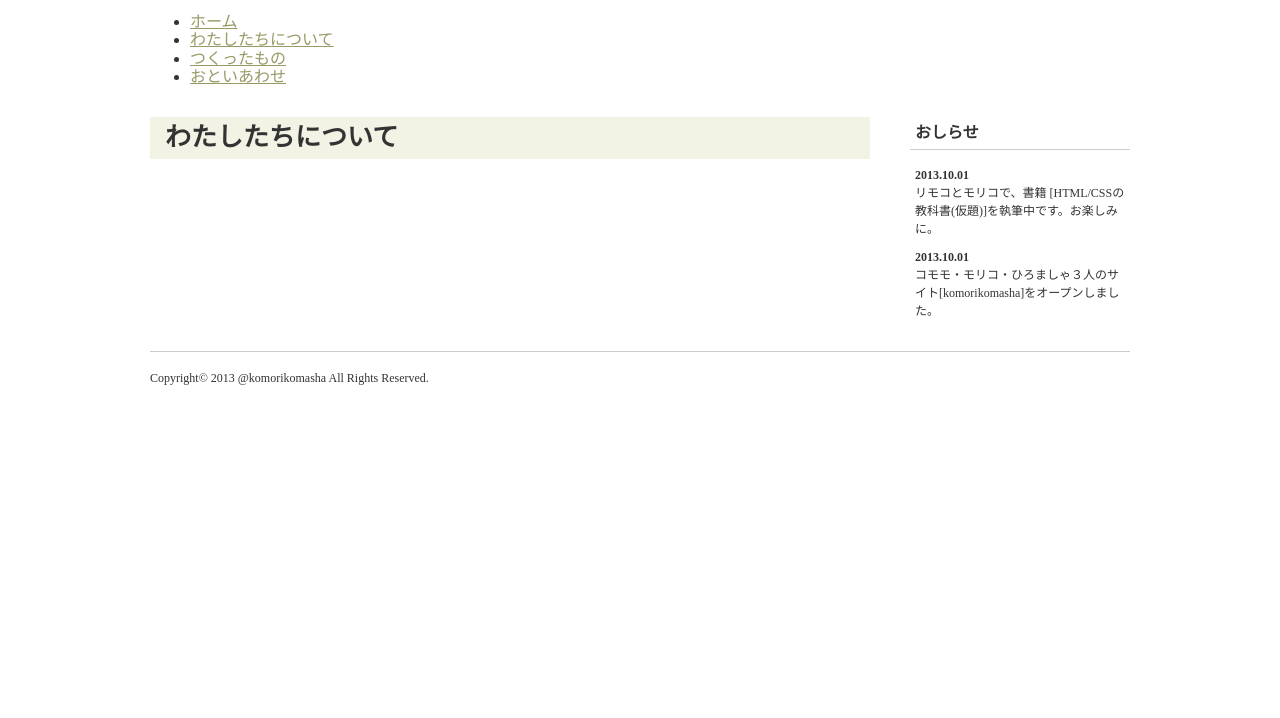
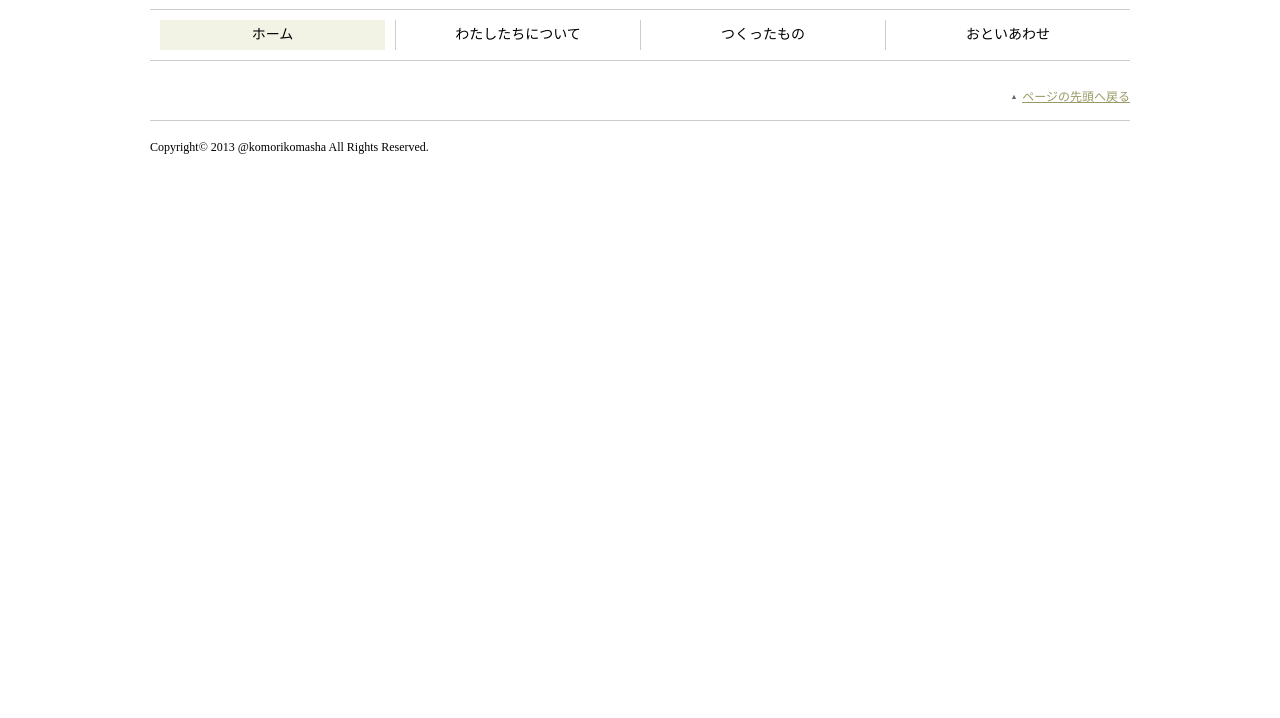
Before and after one commit to Liyuu8/html-css-pages-sample_01, a plain HTML site: page www/index.html in a window 1280 px wide. Shown: the part 82-800 px from the top of the page. Drawn offline with Linux system fonts and the light colour scheme.

Commit message:
Add navigation

```diff
--- a/www/common/css/style.css
+++ b/www/common/css/style.css
@@ -1,7 +1,9 @@
 @import url('https://fonts.googleapis.com/css?family=Rokkitt:300');
 
 body {
-	color: #333;
+	background-image: url("../images/bg2.png");
+	background-repeat: repeat-x;
+	background-position: top;
 }
 
 /*リンク*/
@@ -10,6 +12,24 @@ a {
 }
 a:hover {
 	color: #996600;
+}
+
+/*パンくずリスト*/
+.topicPath {
+	font-size: 12px;
+}
+
+/*ページの先頭へ戻る*/
+.pagetop {
+	font-size: 12px;
+	text-align: right;
+	margin-top: 30px;
+}
+.pagetop a {
+	background-image: url("../images/ico_pagetop.png");
+	background-repeat: no-repeat;
+	background-position: 0 50%;
+	padding-left: 10px;
 }
 
 /*ページ*/
@@ -31,6 +51,51 @@ a:hover {
 	font-size: 12px;
 	line-height: 1.5;
 	margin-top: 5px;
+}
+
+/*グローバルナビ*/
+#pageHead .globalNavi {
+	border: solid #ccc;
+	border-width: 1px 0;
+	padding: 10px 0;
+}
+
+#pageHead .globalNavi ul {
+	margin: 0;
+	padding: 0;
+}
+#pageHead .globalNavi ul:after {
+	content: "";
+	clear: both;
+	display: block;
+}
+
+#pageHead .globalNavi ul li {
+	list-style: none;
+	width: 245px;
+	float: left;
+	border-left: 1px solid #ccc;
+	padding: 0 10px;
+	box-sizing: border-box;
+	text-align: center;
+	font-size: 14px;
+	line-height: 1.429;
+}
+
+#pageHead .globalNavi ul li:first-child {
+	border-left: none;
+}
+
+#pageHead .globalNavi ul li a {
+	color: inherit;
+	text-decoration: none;
+	display: block;
+	padding: 5px 0;
+}
+
+#pageHead .globalNavi ul li a:hover,
+#pageHead .globalNavi ul li.current a {
+	background-color: #f2f2e5;
 }
 
 /*ページフッター*/
@@ -196,3 +261,19 @@ a:hover {
 	font-weight: bold;
 	display: block;
 }
+
+#pageBodySub .localNavi ul {
+	margin: 0 0 30px;
+	padding-left: 0;
+}
+
+#pageBodySub .localNavi ul li {
+	font-size: 14px;
+	line-height: 1.429;
+	margin-bottom: 12px;
+	list-style-type: none;
+	background-image: url("../images/ico_arrow.png");
+	background-repeat: no-repeat;
+	background-position: 0 8px;
+	padding-left: 10px;
+}
--- a/www/index.html
+++ b/www/index.html
@@ -3,8 +3,8 @@
 	<head>
 		<meta charset="utf-8">
 		<title>ページのタイトル</title>
-		<link rel="stylesheet" href="../common/css/normalize.css">
-		<link rel="stylesheet" href="../common/css/style.css">
+		<link rel="stylesheet" href="common/css/normalize.css">
+		<link rel="stylesheet" href="common/css/style.css">
 	</head>
 
 	<body>
@@ -14,34 +14,20 @@
 				<p id="catchcopy">１人じゃできないことも、力を合わせればできる。やってみたいをカタチにする、３人の楽しいものづくり。</p>
 				<nav class="globalNavi">
 					<ul>
-						<li><a href="../index.html">ホーム</a></li>
-						<li><a href="index.html">わたしたちについて</a></li>
-						<li><a href="../portfolio/index.html">つくったもの</a></li>
-						<li><a href="../contact/index.html">おといあわせ</a></li>
+						<li class="current"><a href="index.html">ホーム</a></li>
+						<li><a href="about/index.html">わたしたちについて</a></li>
+						<li><a href="portfolio/index.html">つくったもの</a></li>
+						<li><a href="contact/index.html">おといあわせ</a></li>
 					</ul>
 				</nav>
 			</header>
 
 			<div id="pageBody">
-				<div id="pageBodyMain">
-					<h1 class="pageTitle">わたしたちについて</h1>
-				</div>
-				<!--END #pageBodyMain-->
 
-				<div id="pageBodySub">
-					<section class="newsList">
-						<h2>おしらせ</h2>
-						<ul>
-							<li><time datetime="2013-10-01">2013.10.01</time>
-								リモコとモリコで、書籍 [HTML/CSSの教科書(仮題)]を執筆中です。お楽しみに。</li>
-							<li><time datetime="2013-10-01">2013.10.01</time>
-								コモモ・モリコ・ひろましゃ３人のサイト[komorikomasha]をオープンしました。</li>
-						</ul>
-					</section>
-				</div>
-				<!--END #pageBodySub-->
 			</div>
 			<!--END #pageBody-->
+
+			<p class="pagetop"><a href="#page">ページの先頭へ戻る</a></p>
 
 			<footer id="pageFoot">
 				<p id="copyright"><small>Copyright&copy; 2013 @komorikomasha All Rights Reserved.</small></p>
```
Also changed, not shown: www/about/index.html (+5 -1 lines), www/contact/index.html (+5 -1 lines), www/portfolio/01.html (+6 -1 lines), www/portfolio/index.html (+5 -1 lines), www/common/images/bg1.png (added), www/common/images/bg2.png (added), www/common/images/ico_arrow.png (added), www/common/images/ico_pagetop.png (added).
